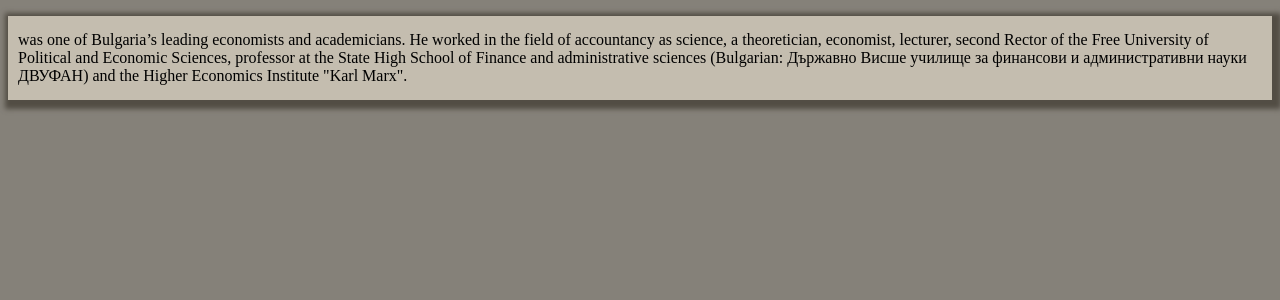
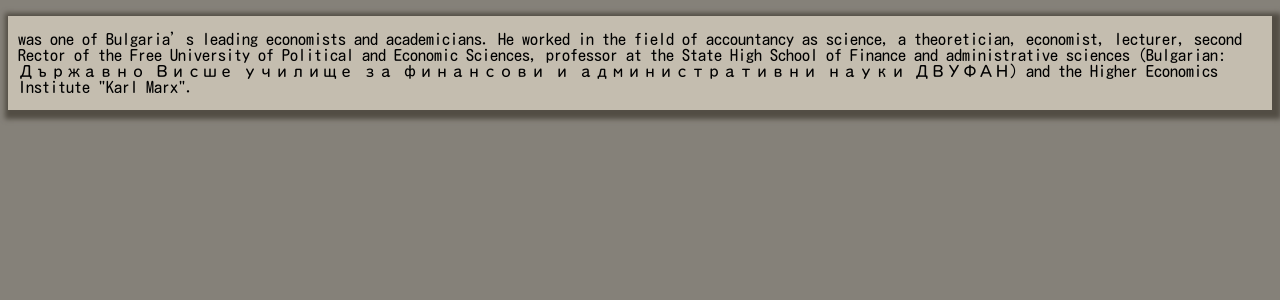
Before and after one commit to aliyegallagher/Sunday16Test, a PHP site: page / in a window 1280 px wide. Shown: the top 300 px of the page. Run offline with PHP 8.4, Linux system fonts and the light colour scheme.

Commit message:
added fonts to css styling

```diff
--- a/css/styles.css
+++ b/css/styles.css
@@ -8,10 +8,12 @@ h1 {
   	text-decoration: underline;
   	text-align: center;
   	margin: 20px 250px;
+  	font-family: 'Roboto Condensed', sans-serif;
 }
 
 p {
 	background-color: #c4bdaf;
 	box-shadow: 3px 3px 5px 6px #524d44;
 	padding: 15px 10px 15px 10px;
+	font-family: 'Kosugi Maru', sans-serif;
 }
```
